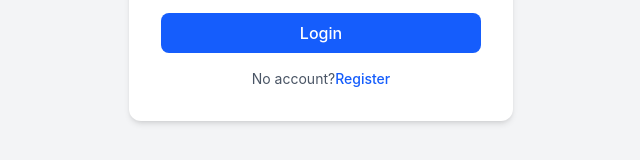
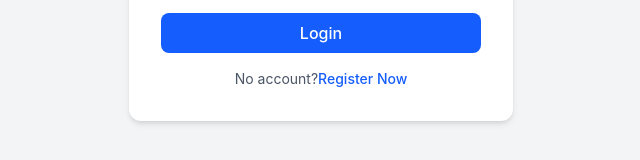
Before and after one commit to kapil-2025/auth-role-dashboard, a React (Vite) app in the folder client/: page /login in a window 1280 px wide. Shown: the part 473-633 px from the top of the page, without its empty margins (319-959 px from the left). Built offline with nearby package versions, Linux system fonts and the light colour scheme.

Commit message:
Build login page UI with Tailwind

```diff
--- a/client/src/pages/Login.jsx
+++ b/client/src/pages/Login.jsx
@@ -47,7 +47,7 @@ function Login() {
           <Link
             to="/register"
             className="font-medium text-blue-600 hover:underline"
-          >Register</Link>
+          >Register Now</Link>
         </p>
       </form>
     </div>
```
